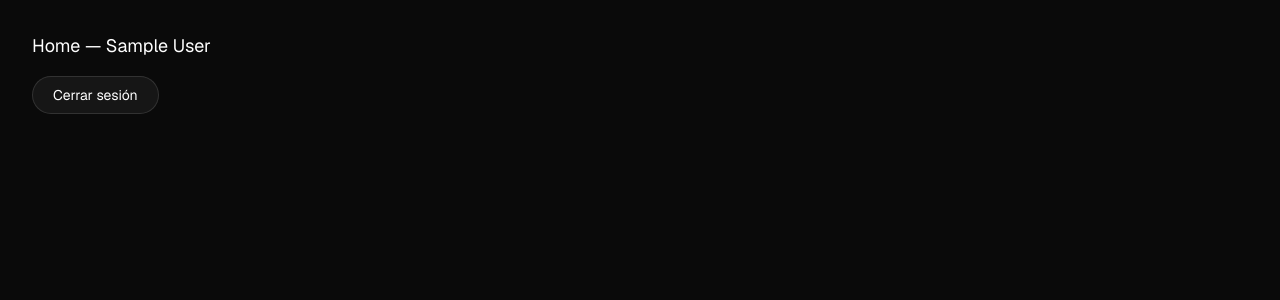
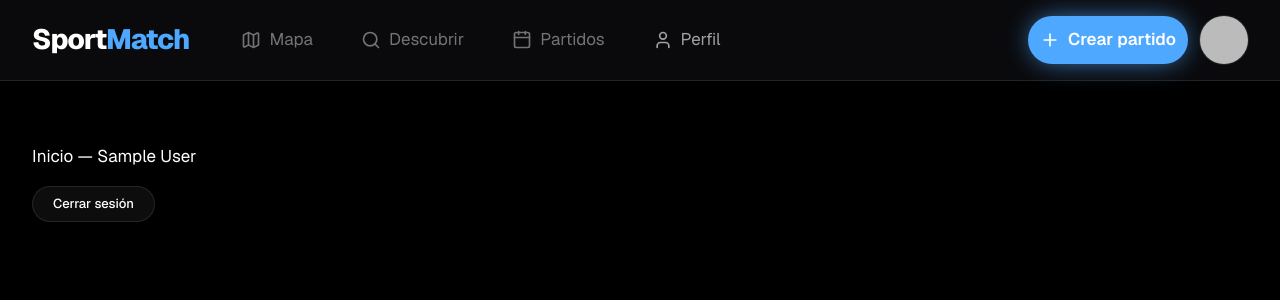
Before and after one commit to SportmatchOrg/sportmatch, a Next.js app in the folder front/: page /home in a window 1280 px wide. Shown: the top 300 px of the page. Built offline with nearby package versions, Linux system fonts and the light colour scheme; no server answers; sample sign-in values are in the browser's storage.

Commit message:
feat(SPO-165): agregar el layout privado con guard de sesion y mover home a (app)

```diff
--- a/front/src/app/home/page.tsx
+++ b/front/src/app/(app)/home/page.tsx
@@ -9,13 +9,13 @@ export default function HomePage() {
   const { user } = useAuth();
 
   return (
-    <main className="flex min-h-screen flex-col items-start gap-4 bg-neutral-950 p-8 text-white">
-      <p className="text-lg">Home — {user?.displayName ?? user?.email}</p>
+    <main className="flex flex-col items-start gap-4 p-8">
+      <p className="text-body">Inicio — {user?.displayName ?? user?.email}</p>
 
       <button
         type="button"
         onClick={() => signOut(auth)}
-        className="rounded-full border border-white/12 bg-surface-glass px-5 py-2 text-sm transition hover:bg-white/10"
+        className="rounded-full border border-glass-strong bg-glass px-5 py-2 text-caption transition hover:bg-glass-strong"
       >
         Cerrar sesión
       </button>
--- /dev/null
+++ b/front/src/app/(app)/layout.tsx
@@ -0,0 +1,34 @@
+'use client';
+
+import { useRouter } from 'next/navigation';
+import { useEffect, type ReactNode } from 'react';
+
+import { TabBar } from '@/components/tab-bar';
+import { TopNavBar } from '@/components/top-nav-bar';
+import { useAuth } from '@/context/auth-context';
+import { LoadingScreen } from '@/components/loading-screen';
+
+const LOGIN_ROUTE = '/login';
+
+export default function AppLayout({ children }: { children: ReactNode }) {
+  const { user, loading } = useAuth();
+  const router = useRouter();
+
+  useEffect(() => {
+    if (!loading && !user) {
+      router.replace(LOGIN_ROUTE);
+    }
+  }, [loading, user, router]);
+
+  if (loading || !user) {
+    return <LoadingScreen />;
+  }
+
+  return (
+    <div className="min-h-dvh bg-base pb-28 text-white lg:pb-0 lg:pt-28">
+      <TopNavBar />
+      {children}
+      <TabBar />
+    </div>
+  );
+}
--- /dev/null
+++ b/front/src/components/loading-screen.tsx
@@ -0,0 +1,10 @@
+import { Loader2 } from 'lucide-react';
+
+export function LoadingScreen() {
+  return (
+    <div className="flex min-h-dvh items-center justify-center bg-base">
+      <Loader2 className="size-6 animate-spin text-neutral-400" aria-hidden="true" />
+      <span className="sr-only">Cargando…</span>
+    </div>
+  );
+}
```
